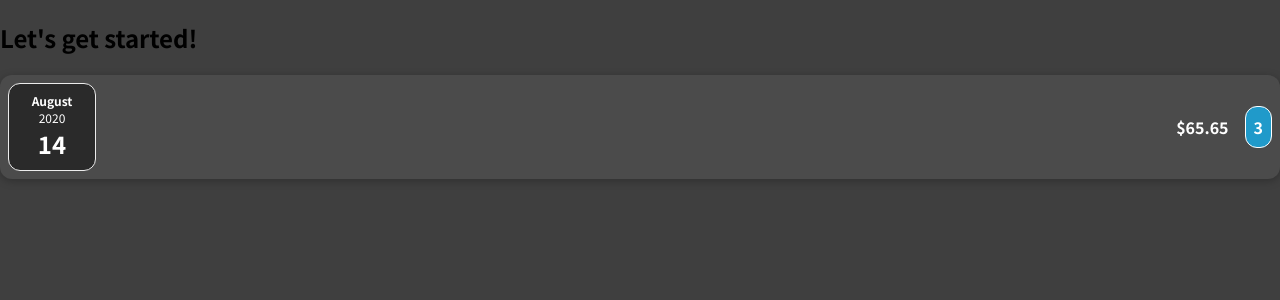
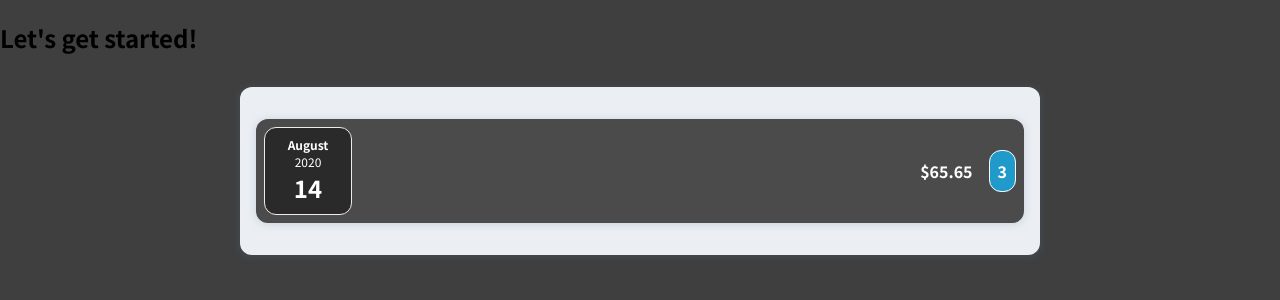
Before and after one commit to sagentr/The-500-Club, a JavaScript app: page / in a window 1280 px wide. Shown: the top 300 px of the page. Built offline with nearby package versions, Linux system fonts and the light colour scheme.

Commit message:
Added card wrapper component

```diff
--- a/src/App.js
+++ b/src/App.js
@@ -1,4 +1,4 @@
-import ExpenseItem from "./components/ExpenseItem";
+import Expenses from "./components/Expenses";
 
 
 function App() {
@@ -26,11 +26,7 @@
   return (
     <div>
       <h2>Let's get started!</h2>
-      <ExpenseItem
-        date={mockData[0].date}
-        amount={mockData[0].purchase_amount}
-        points={mockData[0].reward_points}
-      />
+      <Expenses mockData={mockData}/>
     </div>
   );
 }
--- /dev/null
+++ b/src/components/Card.css
@@ -0,0 +1,5 @@
+
+.card {
+    border-radius: 12px;
+    box-shadow: 0 1px 8px rgba(93, 122, 165, 0.25);
+  }
--- /dev/null
+++ b/src/components/Card.js
@@ -0,0 +1,9 @@
+import "./Card.css"
+
+function Card(props) {
+    const classes = 'card ' + props.className;
+
+    return <div className={classes}>{props.children}</div>
+}
+
+export default Card;
--- a/src/components/ExpenseItem.css
+++ b/src/components/ExpenseItem.css
@@ -2,10 +2,8 @@
     display: flex;
     justify-content: space-between;
     align-items: center;
-    box-shadow: 0 2px 8px rgba(0, 0, 0, 0.25);
     padding: 0.5rem;
     margin: 1rem 0;
-    border-radius: 12px;
     background-color: #4b4b4b;
   }
 
--- a/src/components/ExpenseItem.js
+++ b/src/components/ExpenseItem.js
@@ -1,11 +1,13 @@
 import "./ExpenseItem.css";
-import ExpenseDate from "./ExpenseDate"
+import ExpenseDate from "./ExpenseDate";
+import Card from "./Card";
+
 
 function ExpenseItem(props) {
 
 
   return (
-    <div className="expense-item">
+    <Card className="expense-item">
        <div>
         <ExpenseDate date={props.date} />
       </div>
@@ -13,7 +15,7 @@
         <h2>{props.amount}</h2>
       </div>
       <div className="expense-item__points">{props.points}</div>
-    </div>
+    </Card>
   );
 }
 
--- /dev/null
+++ b/src/components/Expenses.css
@@ -0,0 +1,10 @@
+
+.expenses {
+    padding: 1rem;
+    background-color: rgb(235, 239, 243);
+    margin: 2rem auto;
+    width: 50rem;
+    max-width: 95%;
+    border-radius: 12px;
+    box-shadow: 0 1px 8px rgba(93, 122, 165, 0.25);
+  }
--- /dev/null
+++ b/src/components/Expenses.js
@@ -0,0 +1,20 @@
+import ExpenseItem from './ExpenseItem';
+import Card from './Card';
+
+import "./Expenses.css"
+
+
+function Expenses(props) {
+  return (
+    <Card className="expenses">
+        <ExpenseItem
+            date={props.mockData[0].date}
+            amount={props.mockData[0].purchase_amount}
+            points={props.mockData[0].reward_points}
+        />
+    </Card>
+  );
+}
+
+
+export default Expenses;
```
Also changed, not shown: 1 other file (tests, documents, lock files or other folders).
